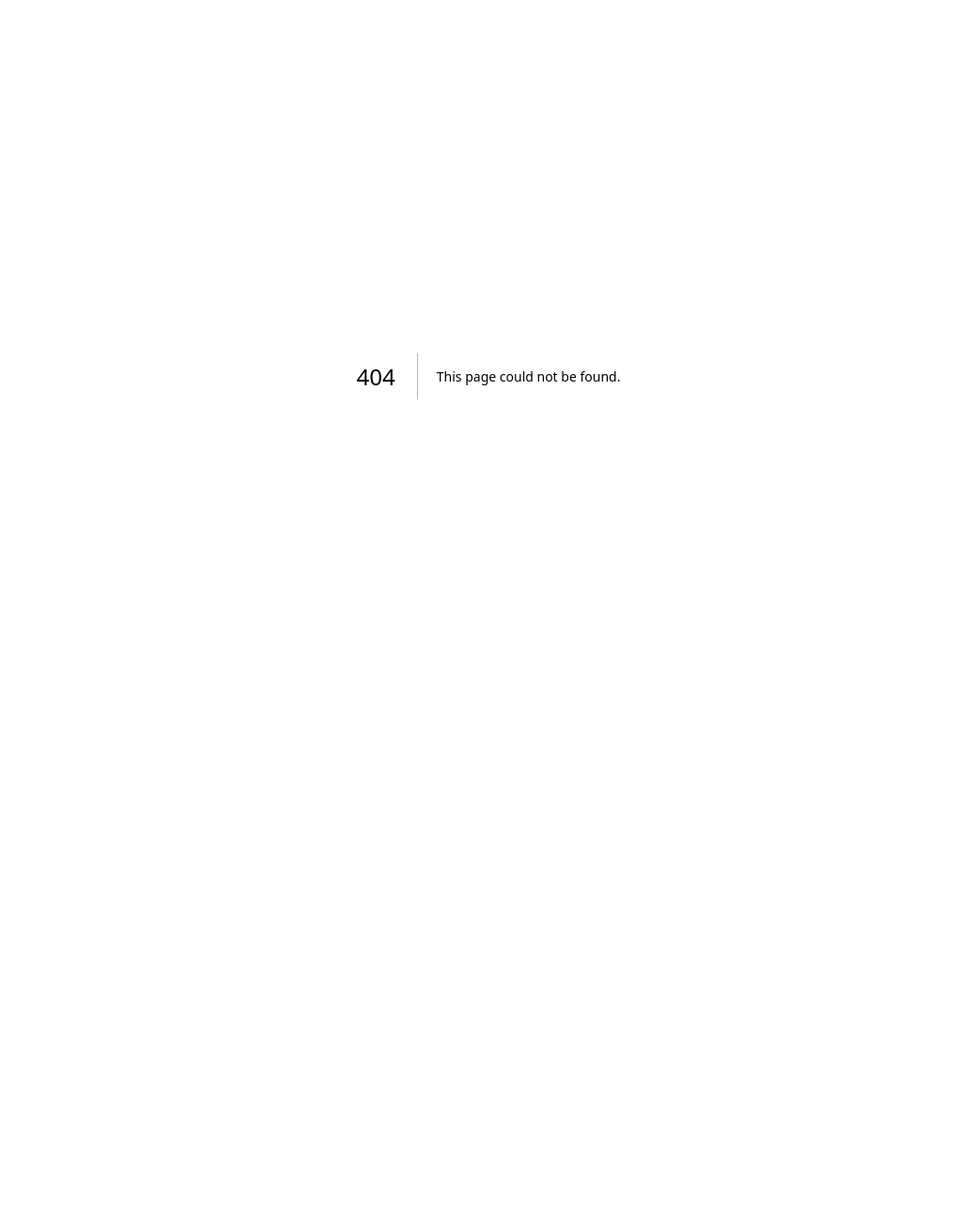
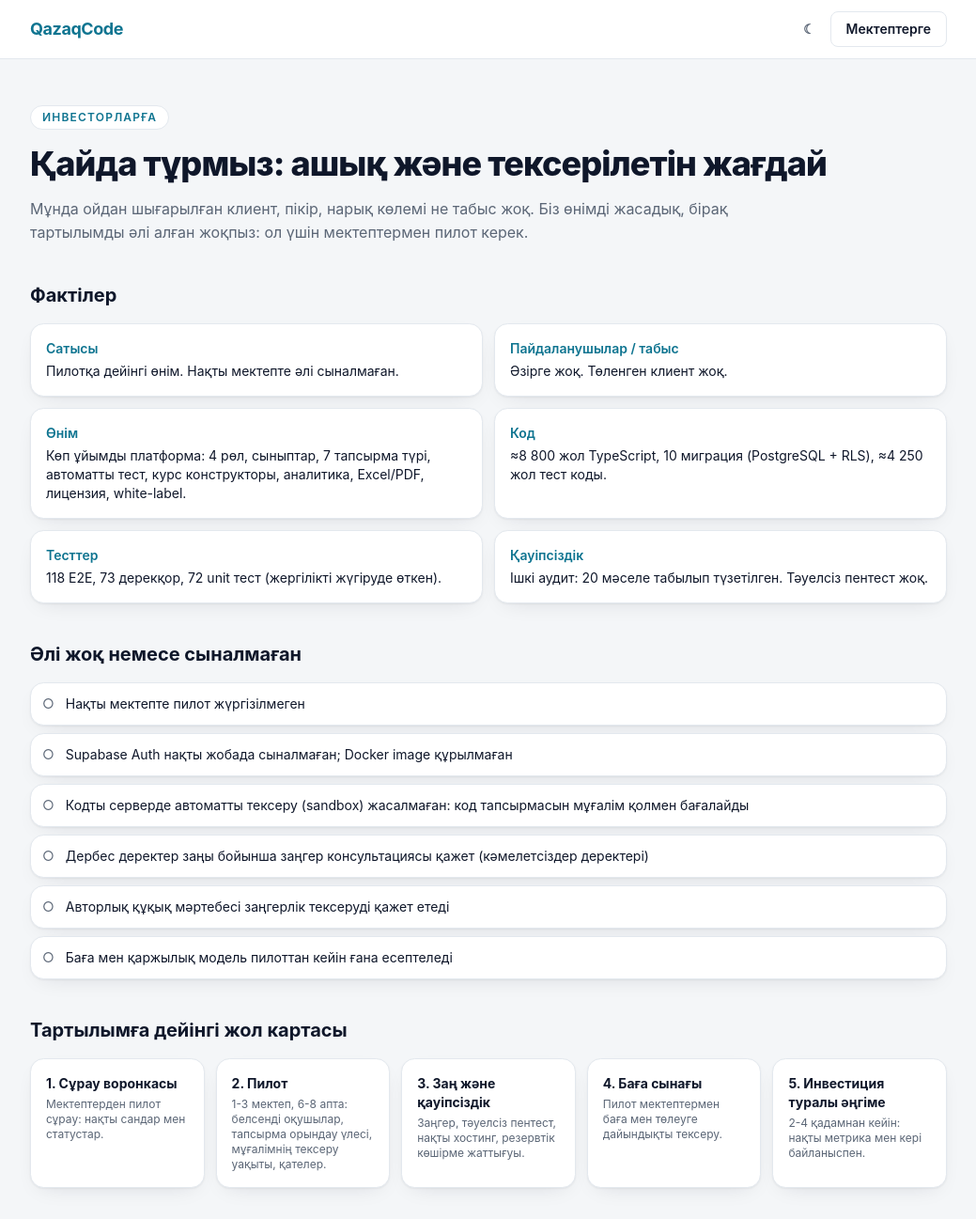
Before and after one commit to Mustafa7677/CS50MUSS, a Next.js app in the folder qazaqcode/: page /investors in a window 1280 px wide. Before the commit this address had no page. Shown: the top 1297 px of the page at 94% size, without its empty margins (120-1159 px from the left). Before the commit the page ends 800 px from the top, so only its background shows below. Built offline with nearby package versions, Linux system fonts and the light colour scheme.

Commit message:
QazaqCode: инвесторларға арналған шынайы жағдай беті және docs/INVESTOR.md

```diff
--- /dev/null
+++ b/qazaqcode/src/app/investors/page.tsx
@@ -0,0 +1,107 @@
+import Link from "next/link";
+import type { Metadata } from "next";
+import { ThemeToggle } from "@/components/ThemeToggle";
+
+// Инвесторларға арналған ШЫНАЙЫ жағдай беті. Ойдан шығарылған клиент, пікір, нарық көлемі немесе табыс жоқ.
+// Мазмұн docs/INVESTOR.md-мен келісілген; сандар тексеріледі (npm run test:db, test:unit, playwright test).
+export const dynamic = "force-dynamic";
+export const metadata: Metadata = { title: "Инвесторларға", description: "QazaqCode Platform: өнімнің шынайы жағдайы, тәуекелдер және тартылымға дейінгі жол картасы." };
+
+const CONTACT = (process.env.CONTACT_EMAIL || "").trim();
+
+const FACTS: [string, string][] = [
+  ["Сатысы", "Пилотқа дейінгі өнім. Нақты мектепте әлі сыналмаған."],
+  ["Пайдаланушылар / табыс", "Әзірге жоқ. Төленген клиент жоқ."],
+  ["Өнім", "Көп ұйымды платформа: 4 рөл, сыныптар, 7 тапсырма түрі, автоматты тест, курс конструкторы, аналитика, Excel/PDF, лицензия, white-label."],
+  ["Код", "≈8 800 жол TypeScript, 10 миграция (PostgreSQL + RLS), ≈4 250 жол тест коды."],
+  ["Тесттер", "118 E2E, 73 дерекқор, 72 unit тест (жергілікті жүгіруде өткен)."],
+  ["Қауіпсіздік", "Ішкі аудит: 20 мәселе табылып түзетілген. Тәуелсіз пентест жоқ."],
+];
+
+const GAPS = [
+  "Нақты мектепте пилот жүргізілмеген",
+  "Supabase Auth нақты жобада сыналмаған; Docker image құрылмаған",
+  "Кодты серверде автоматты тексеру (sandbox) жасалмаған: код тапсырмасын мұғалім қолмен бағалайды",
+  "Дербес деректер заңы бойынша заңгер консультациясы қажет (кәмелетсіздер деректері)",
+  "Авторлық құқық мәртебесі заңгерлік тексеруді қажет етеді",
+  "Баға мен қаржылық модель пилоттан кейін ғана есептеледі",
+];
+
+const ROAD: [string, string][] = [
+  ["1. Сұрау воронкасы", "Мектептерден пилот сұрау: нақты сандар мен статустар."],
+  ["2. Пилот", "1-3 мектеп, 6-8 апта: белсенді оқушылар, тапсырма орындау үлесі, мұғалімнің тексеру уақыты, қателер."],
+  ["3. Заң және қауіпсіздік", "Заңгер, тәуелсіз пентест, нақты хостинг, резервтік көшірме жаттығуы."],
+  ["4. Баға сынағы", "Пилот мектептермен баға мен төлеуге дайындықты тексеру."],
+  ["5. Инвестиция туралы әңгіме", "2-4 қадамнан кейін: нақты метрика мен кері байланыспен."],
+];
+
+export default function Investors() {
+  return (
+    <div className="bg-surface-2">
+      <header className="border-b border-line bg-surface">
+        <div className="mx-auto flex max-w-5xl items-center justify-between gap-3 px-4 py-3 sm:px-6">
+          <Link href="/" className="text-lg font-bold tracking-tight">Qazaq<span className="text-brand">Code</span></Link>
+          <div className="flex items-center gap-2"><ThemeToggle /><Link href="/schools" className="btn-secondary">Мектептерге</Link></div>
+        </div>
+      </header>
+      <main id="main" className="mx-auto max-w-5xl px-4 py-12 sm:px-6">
+        <p className="inline-block rounded-full border border-line bg-surface px-3 py-1 text-xs font-semibold uppercase tracking-widest text-brand">Инвесторларға</p>
+        <h1 className="mt-4 text-3xl font-extrabold tracking-tight sm:text-4xl">Қайда тұрмыз: ашық және тексерілетін жағдай</h1>
+        <p className="mt-4 max-w-3xl text-ink-muted">
+          Мұнда ойдан шығарылған клиент, пікір, нарық көлемі не табыс жоқ. Біз өнімді жасадық, бірақ тартылымды әлі алған жоқпыз: ол үшін мектептермен пилот керек.
+        </p>
+
+        <section className="mt-10" aria-labelledby="facts-h">
+          <h2 id="facts-h" className="text-xl font-bold">Фактілер</h2>
+          <dl className="mt-4 grid gap-3 sm:grid-cols-2">
+            {FACTS.map(([k, v]) => (
+              <div key={k} className="card p-4"><dt className="text-sm font-semibold text-brand">{k}</dt><dd className="mt-1 text-sm">{v}</dd></div>
+            ))}
+          </dl>
+        </section>
+
+        <section className="mt-10" aria-labelledby="gaps-h">
+          <h2 id="gaps-h" className="text-xl font-bold">Әлі жоқ немесе сыналмаған</h2>
+          <ul className="mt-4 space-y-2 text-sm">
+            {GAPS.map((g) => <li key={g} className="card flex gap-3 p-3"><span aria-hidden className="text-ink-muted">○</span>{g}</li>)}
+          </ul>
+        </section>
+
+        <section className="mt-10" aria-labelledby="road-h">
+          <h2 id="road-h" className="text-xl font-bold">Тартылымға дейінгі жол картасы</h2>
+          <ol className="mt-4 grid gap-3 md:grid-cols-5">
+            {ROAD.map(([t, d]) => (
+              <li key={t} className="card p-4"><h3 className="text-sm font-bold">{t}</h3><p className="mt-1 text-xs text-ink-muted">{d}</p></li>
+            ))}
+          </ol>
+        </section>
+
+        <section className="mt-10" aria-labelledby="model-h">
+          <h2 id="model-h" className="text-xl font-bold">Бизнес-модель (гипотеза)</h2>
+          <p className="mt-3 max-w-3xl text-sm text-ink-muted">
+            Мектеп, колледж не IT академия жылдық лицензия төлейді; оқушы төлемейді. Жоспарлар: STARTER (100 оқушы / 5 мұғалім), PRO (500 / 25), ENTERPRISE (келісім бойынша).
+            Баға белгіленбеген: нарықтық дәлел жоқ, пилоттан кейін шығынмен есептеледі.
+          </p>
+        </section>
+
+        <section className="mt-10 card p-6" aria-labelledby="next-h">
+          <h2 id="next-h" className="text-xl font-bold">Біз қазір не іздейміз</h2>
+          <p className="mt-2 text-sm text-ink-muted">
+            Бірінші кезекте - <strong>пилот серіктестер</strong> (мектеп, колледж, IT академия). Қаржылық қолдау туралы әңгіме пилот нәтижесінен кейін мағыналы болады.
+            Толық құжат: <code>docs/INVESTOR.md</code> (тәуекелдер, due-diligence тізімі, қаражат бөлу категориялары).
+          </p>
+          <div className="mt-4 flex flex-wrap gap-3">
+            <Link href="/schools#request" className="btn-primary">Пилотқа қатысу</Link>
+            {CONTACT ? <a className="btn-secondary" href={`mailto:${CONTACT}?subject=${encodeURIComponent("QazaqCode: инвестор сұрауы")}`}>Байланысу</a> : null}
+          </div>
+        </section>
+      </main>
+      <footer className="border-t border-line bg-surface">
+        <div className="mx-auto flex max-w-5xl flex-wrap items-center justify-between gap-3 px-4 py-6 text-sm text-ink-muted sm:px-6">
+          <p>© QazaqCode Platform. Бұл бет инвестициялық ұсыныс не кеңес емес.</p>
+          <p><Link href="/">Басты бет</Link> · <Link href="/schools">Мектептерге</Link></p>
+        </div>
+      </footer>
+    </div>
+  );
+}
```
Also changed, not shown: 1 other file (tests, documents, lock files or other folders).
